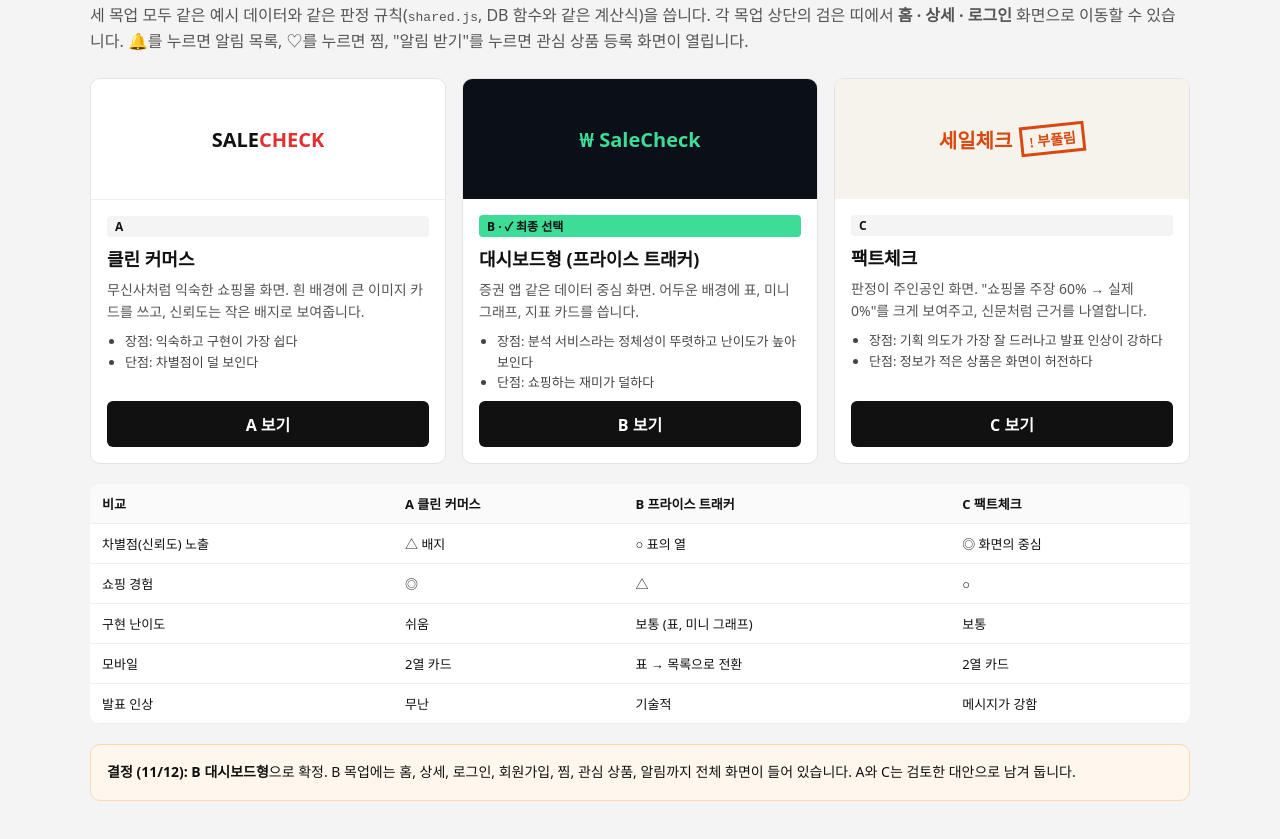
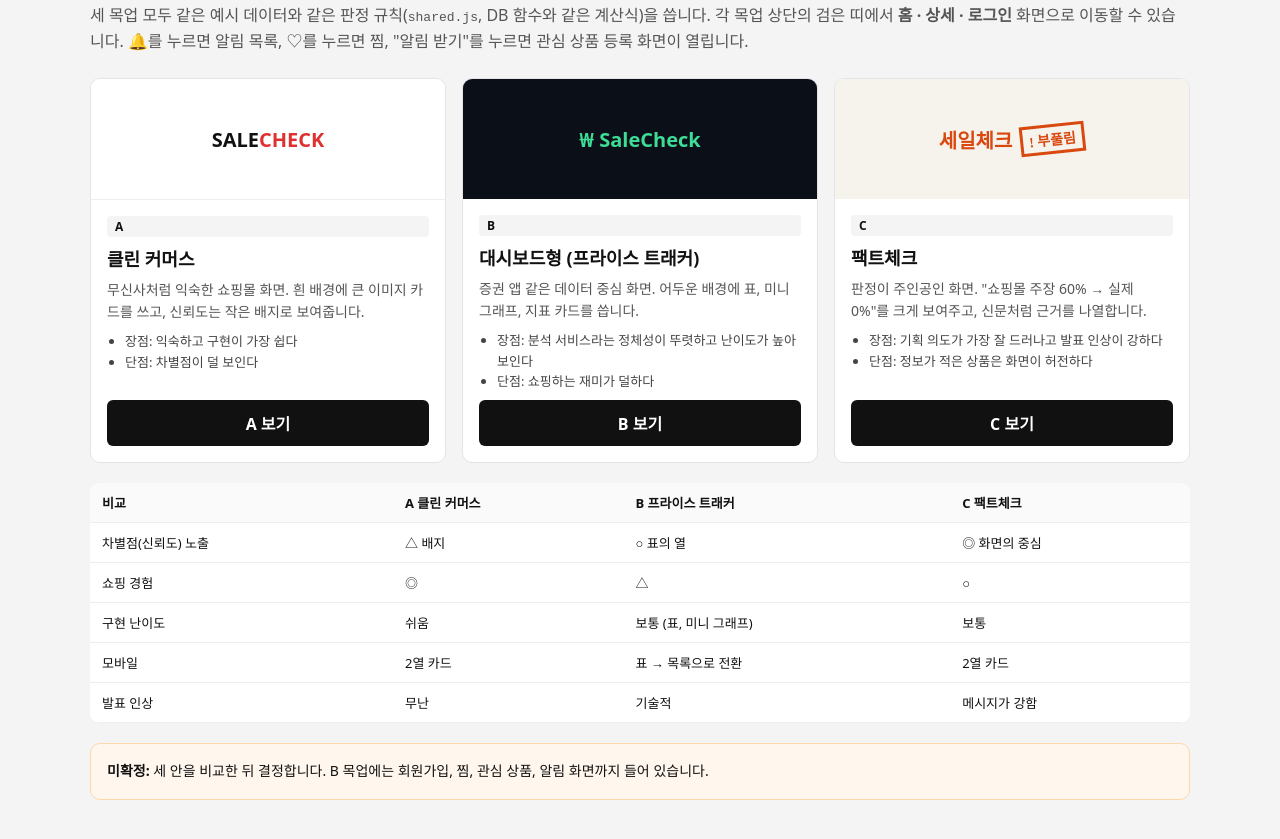
Before and after one commit to woojin-han/InjectionMonitor, a plain HTML site: page mockups/index.html in a window 1280 px wide. Shown: the part 81-920 px from the top of the page. Drawn offline with Linux system fonts and the light colour scheme; a web font is replaced by a local one.

Commit message:
디자인 확정 표시 되돌리기: A·B·C 3안 비교 상태로 유지
Co-Authored-By: Claude Opus 5.5 <noreply@anthropic.com>
Claude-Session: https://claude.ai/code/session_01ExXUQFGoVXs97KXLKKT4Q7

```diff
--- a/mockups/index.html
+++ b/mockups/index.html
@@ -30,7 +30,7 @@
     <span class="tag">A</span><h2>클린 커머스</h2><p>무신사처럼 익숙한 쇼핑몰 화면. 흰 배경에 큰 이미지 카드를 쓰고, 신뢰도는 작은 배지로 보여줍니다.</p>
     <ul><li>장점: 익숙하고 구현이 가장 쉽다</li><li>단점: 차별점이 덜 보인다</li></ul><a class="go" href="alt-a-clean.html">A 보기</a></div></div>
   <div class="c"><div class="sw" style="background:#0b0f17;color:#3ddc97">₩ SaleCheck</div><div class="b">
-    <span class="tag" style="background:#3ddc97">B · ✓ 최종 선택</span><h2>대시보드형 (프라이스 트래커)</h2><p>증권 앱 같은 데이터 중심 화면. 어두운 배경에 표, 미니 그래프, 지표 카드를 씁니다.</p>
+    <span class="tag">B</span><h2>대시보드형 (프라이스 트래커)</h2><p>증권 앱 같은 데이터 중심 화면. 어두운 배경에 표, 미니 그래프, 지표 카드를 씁니다.</p>
     <ul><li>장점: 분석 서비스라는 정체성이 뚜렷하고 난이도가 높아 보인다</li><li>단점: 쇼핑하는 재미가 덜하다</li></ul><a class="go" href="alt-b-tracker.html">B 보기</a></div></div>
   <div class="c"><div class="sw" style="background:#f6f3ec;font-family:serif;color:#d9480f">세일체크 <span style="border:3px solid;padding:2px 6px;margin-left:8px;transform:rotate(-6deg);font-size:14px">! 부풀림</span></div><div class="b">
     <span class="tag">C</span><h2>팩트체크</h2><p>판정이 주인공인 화면. "쇼핑몰 주장 60% → 실제 0%"를 크게 보여주고, 신문처럼 근거를 나열합니다.</p>
@@ -42,6 +42,6 @@
 <tr><td>구현 난이도</td><td>쉬움</td><td>보통 (표, 미니 그래프)</td><td>보통</td></tr>
 <tr><td>모바일</td><td>2열 카드</td><td>표 → 목록으로 전환</td><td>2열 카드</td></tr>
 <tr><td>발표 인상</td><td>무난</td><td>기술적</td><td>메시지가 강함</td></tr></table>
-<div class="rec"><b>결정 (11/12):</b> <b>B 대시보드형</b>으로 확정. B 목업에는 홈, 상세, 로그인, 회원가입, 찜, 관심 상품, 알림까지 전체 화면이 들어 있습니다. A와 C는 검토한 대안으로 남겨 둡니다.</div>
+<div class="rec"><b>미확정:</b> 세 안을 비교한 뒤 결정합니다. B 목업에는 회원가입, 찜, 관심 상품, 알림 화면까지 들어 있습니다.</div>
 </div></body>
 </html>
```
Also changed, not shown: mockups/alt-b-tracker.html (+1 -1 lines), 4 other files.
